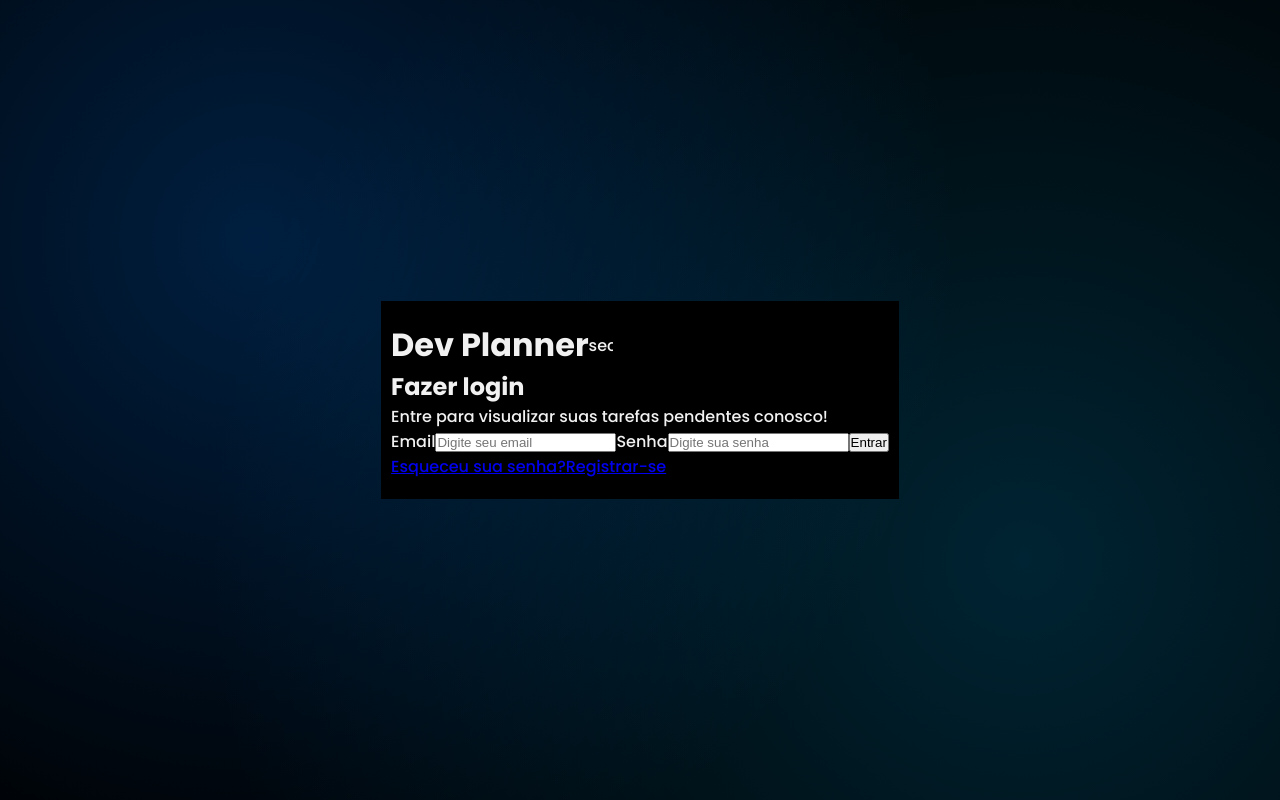
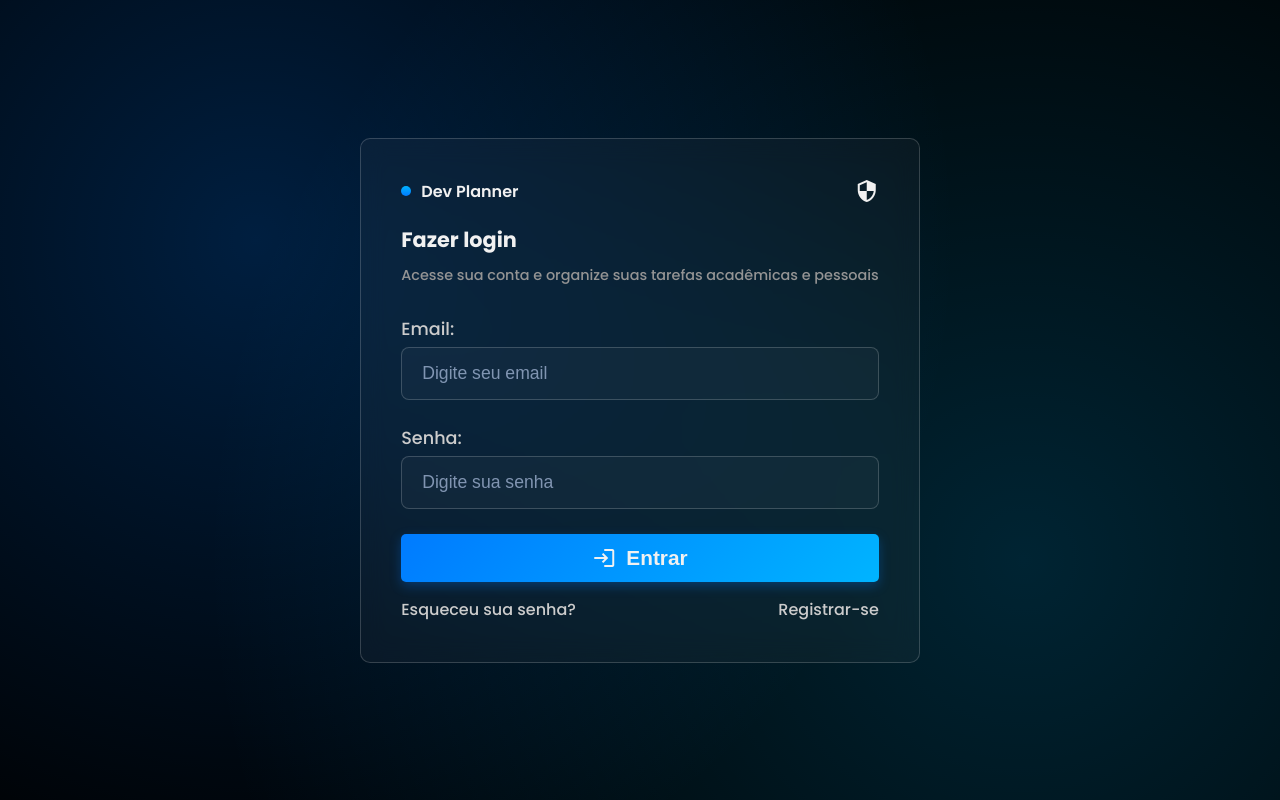
Before and after one commit to RodriguesGS/DevPlanner, an Angular app: page /login in a window 1280 px wide. Built offline with nearby package versions, Linux system fonts and the light colour scheme.

Commit message:
feat: add tela de login

```diff
--- a/angular.json
+++ b/angular.json
@@ -97,8 +97,22 @@
             ],
             "scripts": []
           }
+        },
+        "lint": {
+          "builder": "@angular-eslint/builder:lint",
+          "options": {
+            "lintFilePatterns": [
+              "src/**/*.ts",
+              "src/**/*.html"
+            ]
+          }
         }
       }
     }
+  },
+  "cli": {
+    "schematicCollections": [
+      "angular-eslint"
+    ]
   }
 }
--- a/src/app/app.routes.ts
+++ b/src/app/app.routes.ts
@@ -1,7 +1,9 @@
 import { Routes } from '@angular/router';
 import { LoginPageComponent } from './features/auth/ui/login-page/login-page.component';
+import { RegisterPageComponent } from './features/auth/ui/register-page/register-page.component';
 
 export const routes: Routes = [
     { path: '', redirectTo: 'login', pathMatch: 'full'},
-    { path: 'login', component: LoginPageComponent, title: "Dev Planner | Login" }
+    { path: 'login', component: LoginPageComponent, title: "Dev Planner | Login" },
+    { path: 'register', component: RegisterPageComponent, title: "Dev Planner | Registre-se" }
 ];
--- a/src/app/features/auth/ui/login-page/login-page.component.html
+++ b/src/app/features/auth/ui/login-page/login-page.component.html
@@ -1,23 +1,41 @@
 <div class="container">
-    <div class="login-header">
-        <span></span>
-        <h1>Dev Planner</h1>
-        <mat-icon>security</mat-icon>
-    </div>
+    <header class="login-header">
+        <div class="header">
+            <span class="circle-header"></span>
+            <h1>Dev Planner</h1>
+        </div>
+        <mat-icon class="icon">security</mat-icon>
+    </header>
 
-    <h2>Fazer login</h2>
+    <h2 class="login-subtitle">Fazer login</h2>
 
-    <p>Entre para visualizar suas tarefas pendentes conosco!</p>
+    <p class="text-info">Acesse sua conta e organize suas tarefas acadêmicas e pessoais</p>
 
-    <form>
-        <label for="email">Email</label>
-        <input type="email" id="email" placeholder="Digite seu email">
+    <form class="forms">
+        <label for="email">Email:</label>
+        <input
+            type="email"
+            id="email"
+            placeholder="Digite seu email"
+            required
+            autocomplete="email">
 
-        <label for="password">Senha</label>
-        <input type="password" id="password" placeholder="Digite sua senha">
+        <label for="password">Senha:</label>
+        <input
+            type="password"
+            id="password"
+            placeholder="Digite sua senha"
+            required
+            autocomplete="current-password">
 
-        <button>Entrar</button>
+        <button class="btn-forms">
+            <mat-icon>login</mat-icon>
+            <span>Entrar</span>
+        </button>
     </form>
-    <a href="#">Esqueceu sua senha?</a>
-    <a href="#">Registrar-se</a>
+
+    <nav class="links">
+        <a href="#">Esqueceu sua senha?</a>
+        <a routerLink="/register">Registrar-se</a>
+    </nav>
 </div>
--- a/src/app/features/auth/ui/login-page/login-page.component.scss
+++ b/src/app/features/auth/ui/login-page/login-page.component.scss
@@ -6,13 +6,119 @@
     height: 100vh;
 
     .container {
-        background-color: #000;
-        padding: 20px 10px;
+        background: rgba(148, 148, 148, 0.06);
+        backdrop-filter: blur(12px);
+        border: 1px solid rgba(255, 255, 255, 0.18);
+        padding: 40px;
+        border-radius: 10px;
 
         .login-header {
             display: flex;
             align-items: center;
+            justify-content: space-between;
 
+            .header {
+                display: flex;
+                align-items: center;
+                gap: 10px;
+
+                .circle-header {
+                    background: linear-gradient(to top, rgb(0, 123, 255), rgb(0, 179, 255));
+                    width: 10px;
+                    height: 10px;
+                    border-radius: 50%;
+                }
+
+                h1 {
+                    font-size: 1rem;
+                    font-weight: 600;
+                }
+            }
+
+            .icon { font-size: 1.5rem; }
+        }
+
+        .login-subtitle {
+            margin-top: 20px;
+            font-size: 1.3rem;
+        }
+
+        .text-info {
+            margin-top: 10px;
+            font-size: 0.9rem;
+            color: #949494;
+        }
+
+        .forms {
+            padding-top: 30px;
+
+            label {
+                display: block;
+                font-size: 1.1rem;
+                color: #ccc;
+            }
+
+            input {
+                width: 100%;
+                background: rgba(255, 255, 255, 0.03);
+                border: 1px solid rgba(255, 255, 255, 0.18);
+                padding: 15px 20px;
+                border-radius: 8px;
+                font-size: 1.1rem;
+                margin: 5px 0 25px;
+                transition: .3s;
+                color: #f1f1f1;
+
+                &::placeholder {
+                    color: #9db0cf;
+                    opacity: .8;
+                }
+
+                &:hover {
+                    background: rgba(255, 255, 255, 0.06);
+                    border-color: #1e90ff;
+                }
+
+                &:focus {
+                    border-color: #1e90ff;
+                    background: rgba(255, 255, 255, 0.08);
+                    box-shadow: 0 0 0 3px rgba(30, 144, 255, 0.3);
+                    outline: none;
+                }
+            }
+
+            .btn-forms {
+                width: 100%;
+                background: linear-gradient(135deg, #007bff, #00b4ff);
+                color: #f1f1f1;
+                box-shadow: 0 4px 12px rgba(0, 123, 255, 0.3);
+                display: flex;
+                align-items: center;
+                gap: 10px;
+                justify-content: center;
+
+                &:hover {
+                    background: linear-gradient(135deg, #008cff, #00c6ff);
+                    box-shadow: 0 6px 16px rgba(0, 180, 255, 0.4);
+                }
+            }
+        }
+
+        .links {
+            display: flex;
+            justify-content: space-between;
+            padding-top: 15px;
+
+            a {
+                font-size: 1rem;
+                color: #ccc;
+                transition: .3s;
+
+                &:hover {
+                    text-decoration: underline;
+                    color: #f1f1f1;
+                }
+            }
         }
     }
 }
--- a/src/app/features/auth/ui/login-page/login-page.component.ts
+++ b/src/app/features/auth/ui/login-page/login-page.component.ts
@@ -1,11 +1,13 @@
 import { Component } from '@angular/core';
 import { MatIconModule } from '@angular/material/icon'
+import { RouterLink } from "@angular/router";
 
 @Component({
   selector: 'app-login-page',
   imports: [
-    MatIconModule
-  ],
+    MatIconModule,
+    RouterLink
+],
   templateUrl: './login-page.component.html',
   styleUrl: './login-page.component.scss'
 })
--- a/src/index.html
+++ b/src/index.html
@@ -8,6 +8,7 @@
   <link rel="preconnect" href="https://fonts.googleapis.com">
 <link rel="preconnect" href="https://fonts.gstatic.com" crossorigin>
 <link href="https://fonts.googleapis.com/css2?family=Poppins:wght@300;400;500;600;700&display=swap" rel="stylesheet">
+<link href="https://fonts.googleapis.com/icon?family=Material+Icons" rel="stylesheet">
   <link rel="icon" type="image/x-icon" href="favicon.ico">
 </head>
 <body>
--- a/src/styles.scss
+++ b/src/styles.scss
@@ -22,3 +22,19 @@ img {
     max-width: 100%;
     display: block;
 }
+
+button {
+    border-radius: 5px;
+    border: none;
+    cursor: pointer;
+    padding: 12px 20px;
+    transition: .3s;
+    font-weight: 600;
+    font-size: 1.3rem;
+}
+
+
+a {
+    text-decoration: none;
+    color: #f1f1f1;
+}
```
Also changed, not shown: eslint.config.js (added, +43 -0 lines), package.json (+6 -2 lines), 1 other file (tests, documents, lock files or other folders).
